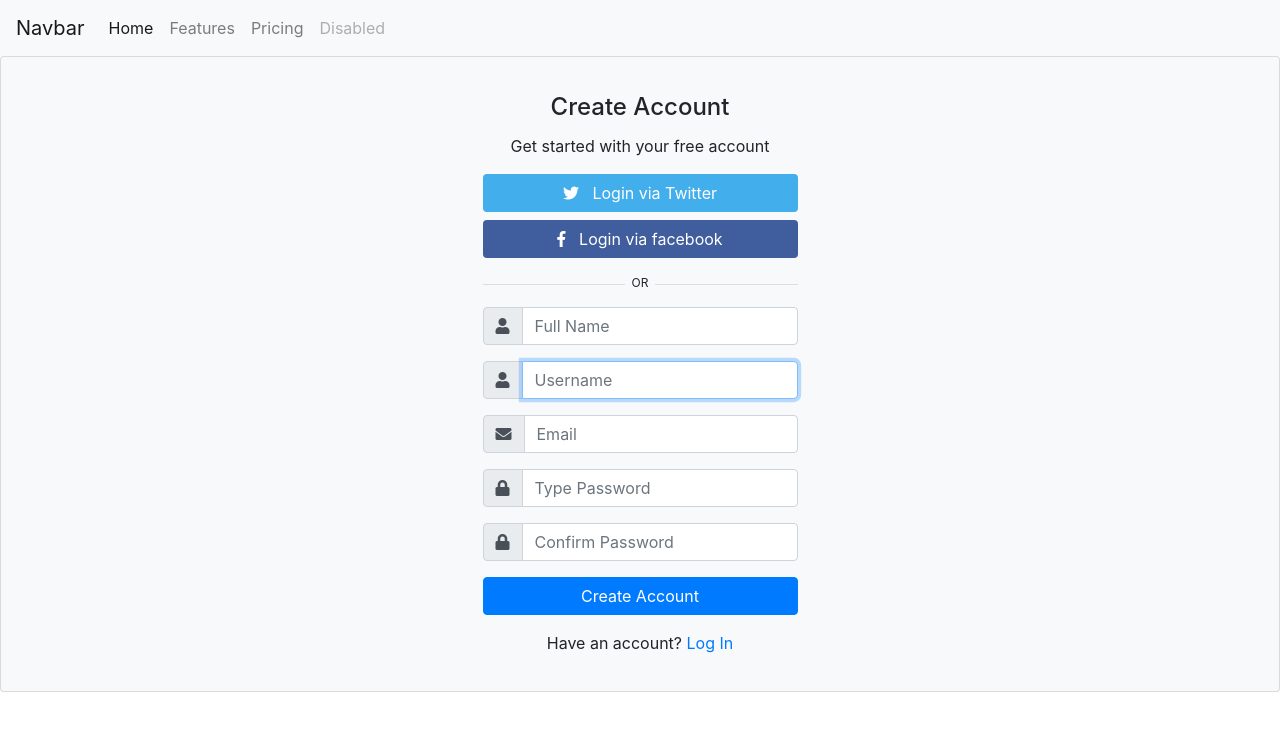
After one commit to Awsaf780/django-ecommerce-299, a Django app: page /register/ in a window 1280 px wide. The commit adds this page. Shown: the top 731 px of the page. Run offline with Django 3.2, Linux system fonts and the light colour scheme; some libraries are stand-ins or nearby versions.

Commit message:
create register functionality

```diff
--- /dev/null
+++ b/store/forms.py
@@ -0,0 +1,9 @@
+from django.forms import ModelForm
+from django.contrib.auth.forms import UserCreationForm
+from django.contrib.auth.models import User
+from django import forms
+
+class CreateUserForm(UserCreationForm):
+    class Meta:
+        model = User
+        fields = ['first_name', 'last_name', 'username', 'email', 'password1', 'password2']
--- a/store/templates/store/main.html
+++ b/store/templates/store/main.html
@@ -68,7 +68,7 @@
 
     </ul>
     <div class="form-inline my-2 my-lg-0">
-        <a href="#" class="btn btn-warning">Login</a>
+        <a href="{% url 'loginPage' %}" class="btn btn-warning">Login</a>
 
         <a href="{% url 'cart' %}">
             <img src="{% static 'images/cart.svg' %}" id="cart-icon">
--- /dev/null
+++ b/store/templates/store/register.html
@@ -0,0 +1,223 @@
+<link href="//maxcdn.bootstrapcdn.com/bootstrap/4.0.0/css/bootstrap.min.css" rel="stylesheet" id="bootstrap-css">
+<script src="//maxcdn.bootstrapcdn.com/bootstrap/4.0.0/js/bootstrap.min.js"></script>
+<script src="//cdnjs.cloudflare.com/ajax/libs/jquery/3.2.1/jquery.min.js"></script>
+<!------ Include the above in your HEAD tag ---------->
+
+<link rel="stylesheet" href="https://use.fontawesome.com/releases/v5.0.8/css/all.css">
+
+<style>
+.divider-text {
+    position: relative;
+    text-align: center;
+    margin-top: 15px;
+    margin-bottom: 15px;
+}
+.divider-text span {
+    padding: 7px;
+    font-size: 12px;
+    position: relative;
+    z-index: 2;
+}
+.divider-text:after {
+    content: "";
+    position: absolute;
+    width: 100%;
+    border-bottom: 1px solid #ddd;
+    top: 55%;
+    left: 0;
+    z-index: 1;
+}
+
+.btn-facebook {
+    background-color: #405D9D;
+    color: #fff;
+}
+.btn-twitter {
+    background-color: #42AEEC;
+    color: #fff;
+}
+</style>
+
+
+<nav class="navbar navbar-expand-lg navbar-light bg-light">
+  <a class="navbar-brand" href="#">Navbar</a>
+  <button class="navbar-toggler" type="button" data-toggle="collapse" data-target="#navbarNav" aria-controls="navbarNav" aria-expanded="false" aria-label="Toggle navigation">
+    <span class="navbar-toggler-icon"></span>
+  </button>
+  <div class="collapse navbar-collapse" id="navbarNav">
+    <ul class="navbar-nav">
+      <li class="nav-item active">
+        <a class="nav-link" href="#">Home <span class="sr-only">(current)</span></a>
+      </li>
+      <li class="nav-item">
+        <a class="nav-link" href="#">Features</a>
+      </li>
+      <li class="nav-item">
+        <a class="nav-link" href="#">Pricing</a>
+      </li>
+      <li class="nav-item">
+        <a class="nav-link disabled" href="#">Disabled</a>
+      </li>
+    </ul>
+  </div>
+</nav>
+
+
+<div class="card bg-light">
+<article class="card-body mx-auto" style="max-width: 400px;">
+	<h4 class="card-title mt-3 text-center">Create Account</h4>
+
+
+	<p class="text-center">Get started with your free account</p>
+	<p>
+		<a href="" class="btn btn-block btn-twitter"> <i class="fab fa-twitter"></i>   Login via Twitter</a>
+		<a href="" class="btn btn-block btn-facebook"> <i class="fab fa-facebook-f"></i>   Login via facebook</a>
+	</p>
+	<p class="divider-text">
+        <span class="bg-light">OR</span>
+    </p>
+
+
+
+	<form action="" method="POST">
+    {% csrf_token %}
+
+	<div class="form-group input-group">
+		<div class="input-group-prepend">
+		    <span class="input-group-text"> <i class="fa fa-user"></i> </span>
+		 </div>
+        {{form.first_name}}
+    </div> <!-- form-group// -->
+
+
+
+    <div class="form-group input-group">
+		<div class="input-group-prepend">
+		    <span class="input-group-text"> <i class="fa fa-user"></i> </span>
+		 </div>
+        {{form.username}}
+    </div> <!-- form-group// -->
+
+
+
+    <div class="form-group input-group">
+    	<div class="input-group-prepend">
+		    <span class="input-group-text"> <i class="fa fa-envelope"></i> </span>
+		 </div>
+        {{form.email}}
+    </div> <!-- form-group// -->
+
+
+<!--    <div class="form-group input-group">-->
+<!--    	<div class="input-group-prepend">-->
+<!--		    <span class="input-group-text"> <i class="fa fa-phone"></i> </span>-->
+<!--		</div>-->
+<!--		<select class="custom-select" style="max-width: 120px;">-->
+<!--		    <option selected="">+880</option>-->
+<!--		    <option value="1">+972</option>-->
+<!--		    <option value="2">+198</option>-->
+<!--		    <option value="3">+701</option>-->
+<!--		</select>-->
+<!--    	<input name="" class="form-control" placeholder="Phone number" type="text">-->
+<!--    </div> &lt;!&ndash; form-group// &ndash;&gt;-->
+
+
+<!--    <div class="form-group input-group">-->
+<!--    	<div class="input-group-prepend">-->
+<!--		    <span class="input-group-text"> <i class="fa fa-building"></i> </span>-->
+<!--		</div>-->
+<!--		<select class="form-control">-->
+<!--			<option selected=""> Select job type</option>-->
+<!--			<option>Student</option>-->
+<!--			<option>Housewife</option>-->
+<!--            <option>Baccha Party</option>-->
+<!--            <option>Tired Husband</option>-->
+<!--            <option>BTS Weirdo</option>-->
+
+<!--		</select>-->
+<!--	</div> &lt;!&ndash; form-group end.// &ndash;&gt;-->
+
+
+    <div class="form-group input-group">
+    	<div class="input-group-prepend">
+		    <span class="input-group-text"> <i class="fa fa-lock"></i> </span>
+		</div>
+        {{form.password1}}
+    </div> <!-- form-group// -->
+
+
+    <div class="form-group input-group">
+    	<div class="input-group-prepend">
+		    <span class="input-group-text"> <i class="fa fa-lock"></i> </span>
+		</div>
+        {{form.password2}}
+    </div> <!-- form-group// -->
+
+
+    <div class="form-group">
+        <button type="submit" name="Create User" class="btn btn-primary btn-block"> Create Account  </button>
+    </div> <!-- form-group// -->
+
+
+    <p class="text-center">Have an account? <a href="{% url 'loginPage' %}">Log In</a> </p>
+</form>
+</article>
+</div> <!-- card.// -->
+
+</div>
+<!--container end.//-->
+
+<script>
+    var element2 = document.getElementById("id_password2");
+    element2.classList.add("form-control");
+    element2.placeholder = "Confirm Password";
+
+    var element1 = document.getElementById("id_password1");
+    element1.placeholder = "Type Password";
+    element1.classList.add("form-control");
+
+    var element3 = document.getElementById("id_first_name");
+    element3.classList.add("form-control");
+    element3.placeholder = "Full Name";
+
+
+    var element5 = document.getElementById("id_email");
+    element5.classList.add("form-control");
+    element5.placeholder = "Email";
+
+    var element6 = document.getElementById("id_username");
+    element6.classList.add("form-control");
+    element6.placeholder = "Username";
+
+
+
+</script>
+
+
+
+<!--<form method="POST" action="">-->
+<!--    {% csrf_token %}-->
+
+<!--    {{form.first_name.label}}-->
+<!--    {{form.first_name}}-->
+
+<!--    {{form.last_name.label}}-->
+<!--    {{form.last_name}}-->
+
+<!--    {{form.username.label}}-->
+<!--    {{form.username}}-->
+
+<!--    {{form.email.label}}-->
+<!--    {{form.email}}-->
+
+<!--    {{form.password1.label}}-->
+<!--    {{form.password1}}-->
+
+<!--    {{form.password2.label}}-->
+<!--    {{form.password2}}-->
+
+
+
+<!--    <input type="submit" name="Create User">-->
+
+<!--</form>-->
--- a/store/urls.py
+++ b/store/urls.py
@@ -8,4 +8,7 @@ urlpatterns = [
     path('update_item/', views.updateItem, name='update_item'),
     path('process_order/', views.processOrder, name='processOrder'),
 
+    path('register/', views.registerPage, name='registerPage'),
+    path('login/', views.loginPage, name='loginPage'),
+
 ]
--- a/store/views.py
+++ b/store/views.py
@@ -2,9 +2,29 @@ from django.shortcuts import render
 from django.http import JsonResponse
 import json
 import datetime
-
+from django.contrib.auth.forms import UserCreationForm
+from .forms import CreateUserForm
 from . models import *
 from .utils import *
+
+def registerPage(request):
+    form = CreateUserForm()
+
+    if request.method == 'POST':
+        print("Received data")
+        form = CreateUserForm(request.POST)
+        if form.is_valid():
+            form.save()
+            print("Info Saved")
+        else: print("Form invalid")
+
+    context = {'form': form}
+    return render(request, 'store/register.html', context)
+
+def loginPage(request):
+    context = {}
+    return render(request, 'store/login.html', context)
+
 
 def store(request):
     data = cartData(request)
```
Also changed, not shown: store/templates/store/login.html (added, +10 -0 lines), static/images/blackshirt_GNFjH1G.png (added).
